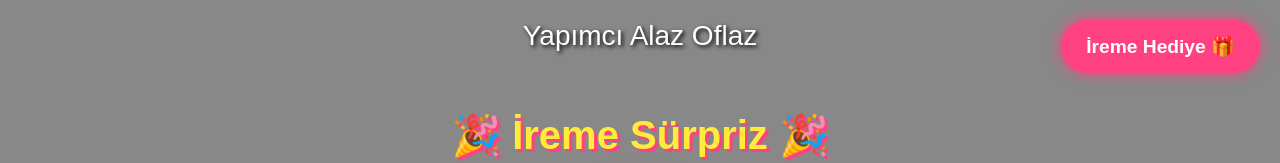
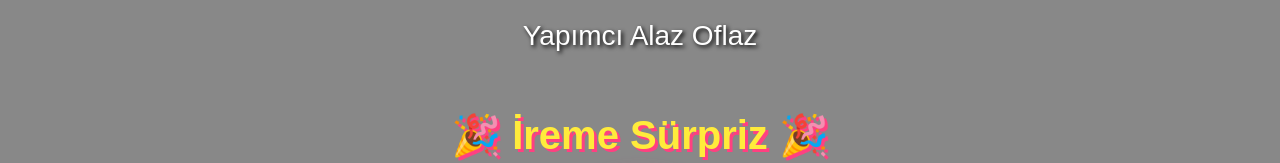
Before and after one commit to AlazOflaz06/irembirthday, a plain HTML site: page index.html in a window 1280 px wide. Shown: the top 163 px of the page. Drawn offline with Linux system fonts and the light colour scheme.

Commit message:
Alt yazı değiştirildi ve hediye butonu kaldırıldı

```diff
--- a/index.html
+++ b/index.html
@@ -62,27 +62,6 @@
       line-height: 1.6;
     }
 
-    #hediyeBtn {
-      position: fixed;
-      top: 20px;
-      right: 20px;
-      background: #ff4081;
-      border: none;
-      padding: 15px 25px;
-      color: white;
-      font-size: 1.2rem;
-      font-weight: bold;
-      border-radius: 30px;
-      cursor: pointer;
-      box-shadow: 0 0 15px #ff4081;
-      z-index: 10000;
-      transition: background 0.3s;
-    }
-
-    #hediyeBtn:hover {
-      background: #e50064;
-    }
-
     .alt-yazi {
       margin: 60px 0 30px 0;
       font-size: 1.8rem;
@@ -107,8 +86,6 @@
     <p>Seni çok seviyorum, iyi ki doğdun, iyi ki varsın! ❤️</p>
   </div>
 
-  <button id="hediyeBtn" onclick="window.location.href='https://p.site';">İreme Hediye 🎁</button>
-
   <div class="alt-yazi">
     Sen Benim En Değerlimsin
   </div>
```
